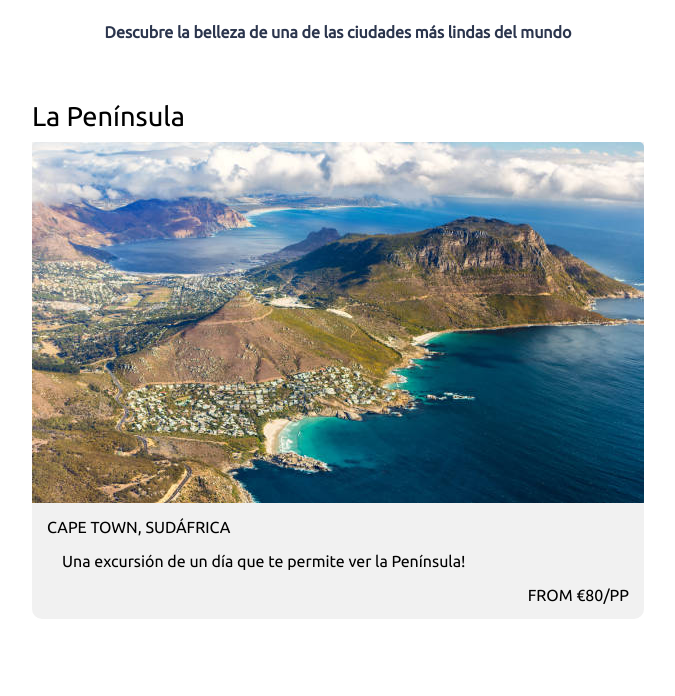
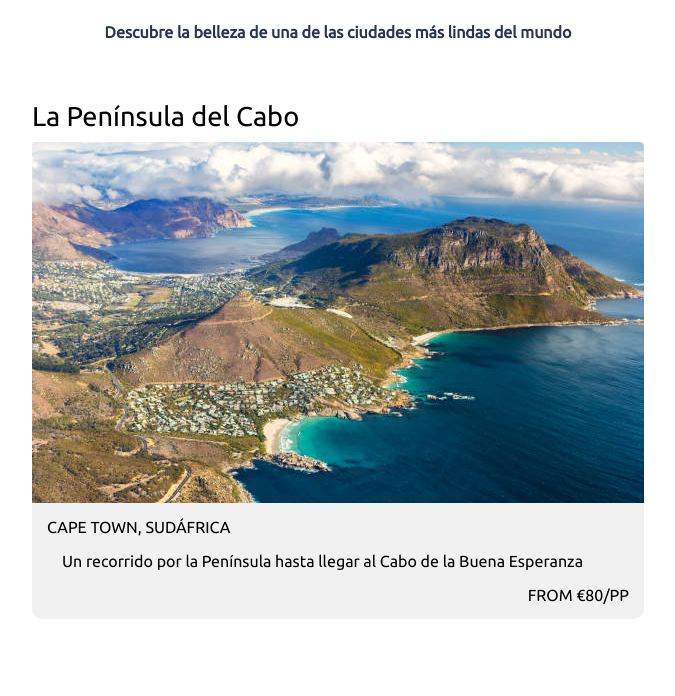
Before and after one commit to paticorstar/visitacapetown.github.io, a plain HTML site: page index.html in a window 1280 px wide. Shown: the part 701-1397 px from the top of the page, without its empty margins (302-977 px from the left). Drawn offline with Linux system fonts and the light colour scheme.

Commit message:
Update index.html

```diff
--- a/index.html
+++ b/index.html
@@ -100,7 +100,7 @@
       <div class="experiences_cards">
         <!-- EXPERIENCE 1 -->
         <div class="experiences_card">
-          <div class="experiences_card_title">La Península</div>
+          <div class="experiences_card_title">La Península del Cabo</div>
           <img
             src="./assets/MOUNTAINLAND.jpg"
             alt="Flavours of Cape Town"
@@ -109,7 +109,7 @@
             <div class="experiences_card_info_title">CAPE TOWN, SUDÁFRICA</div>
             <div class="experiences_card_info_desc">
               <p>
-                Una excursión de un día que te permite ver la Península!
+                Un recorrido por la Península hasta llegar al Cabo de la Buena Esperanza
               </p>
             </div>
             <div class="experiences_card_info_price">FROM €80/PP</div>
@@ -152,10 +152,7 @@
             <div class="experiences_card_info_price">FROM €80 /PP</div>
           </div>
         </div>
-            </div>
-            <div class="experiences_card_info_price">FROM€80 /PP</div>
-          </div>
-        </div>
+         </div>
         <!-- EXPERIENCE 4 -->
         <div class="experiences_cards">
         <!-- EXPERIENCE 1 -->
```
